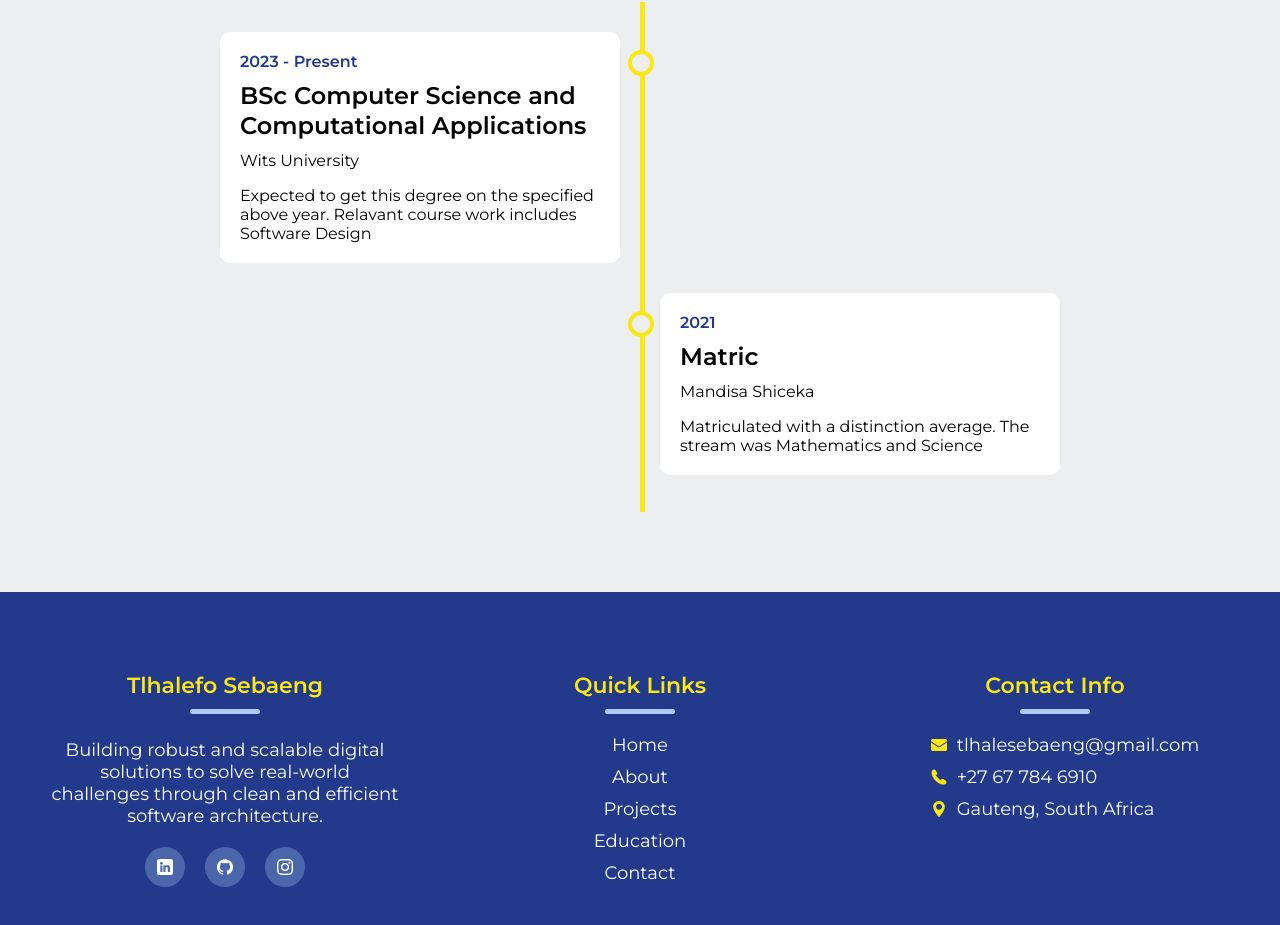
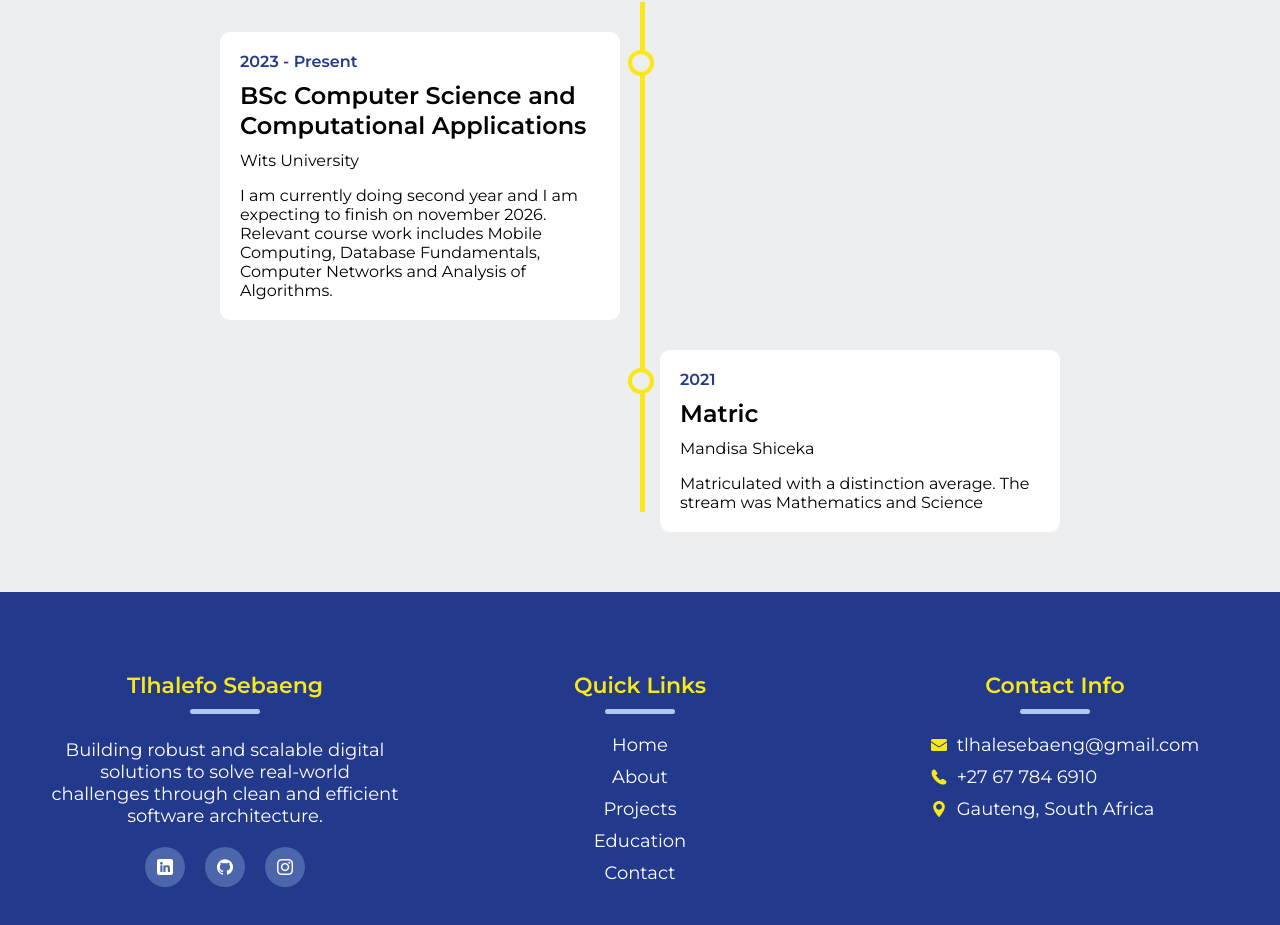
Before and after one commit to tlhalesebaeng/my-portfolio, a React (Vite) app: page / in a window 1280 px wide. Shown: the part 2991-3916 px from the top of the page. Built offline with nearby package versions, Linux system fonts and the light colour scheme.

Commit message:
Add a comprehensive degree description

```diff
--- a/src/components/skills/Skills.jsx
+++ b/src/components/skills/Skills.jsx
@@ -10,7 +10,7 @@ const Skills = ({ ref }) => {
             title: 'BSc Computer Science and Computational Applications',
             place: 'Wits University',
             description:
-                'Expected to get this degree on the specified above year. Relavant course work includes Software Design',
+                'I am currently doing second year and I am expecting to finish on november 2026. Relevant course work includes Mobile Computing, Database Fundamentals, Computer Networks and Analysis of Algorithms.',
         },
         {
             id: 'skill-2',
```
